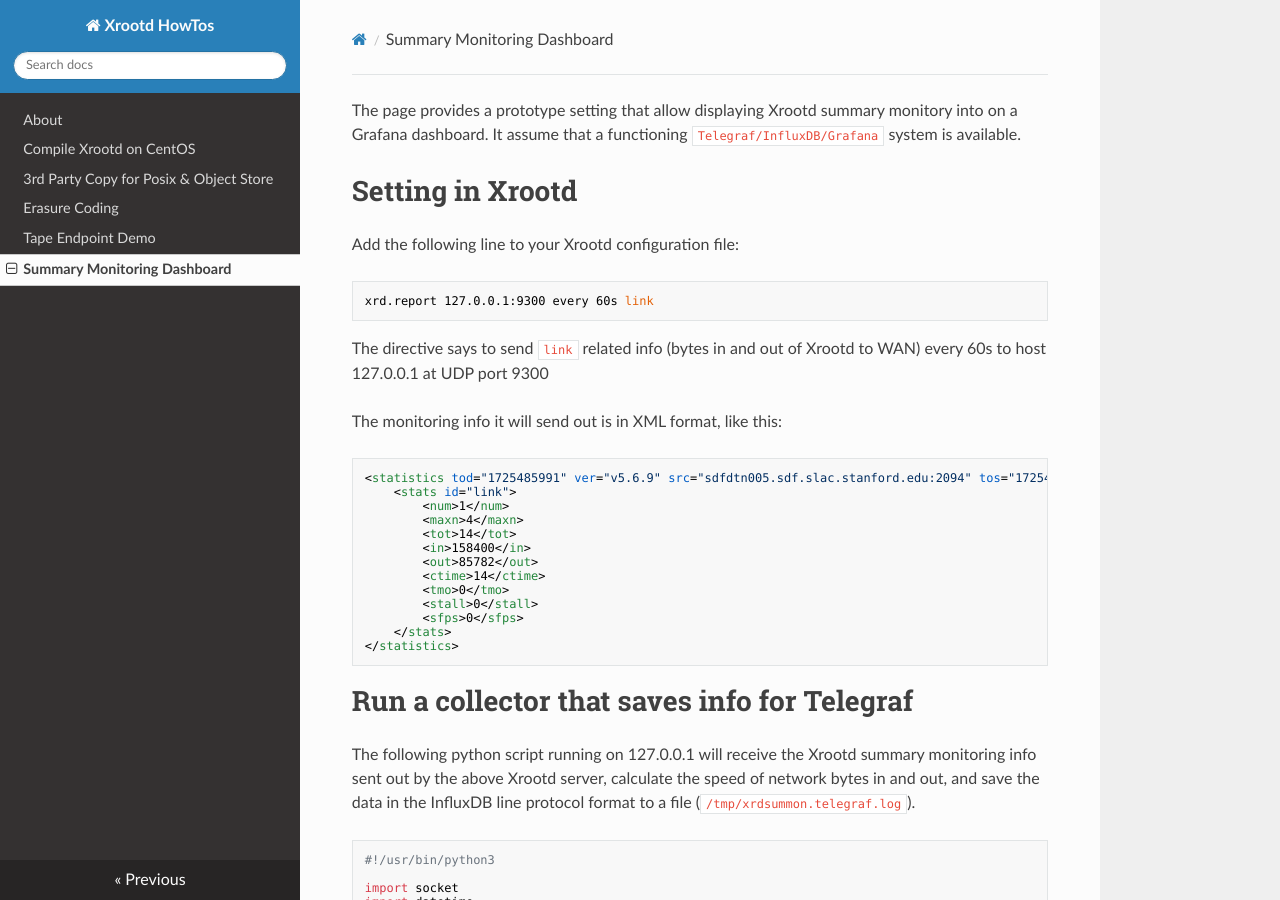
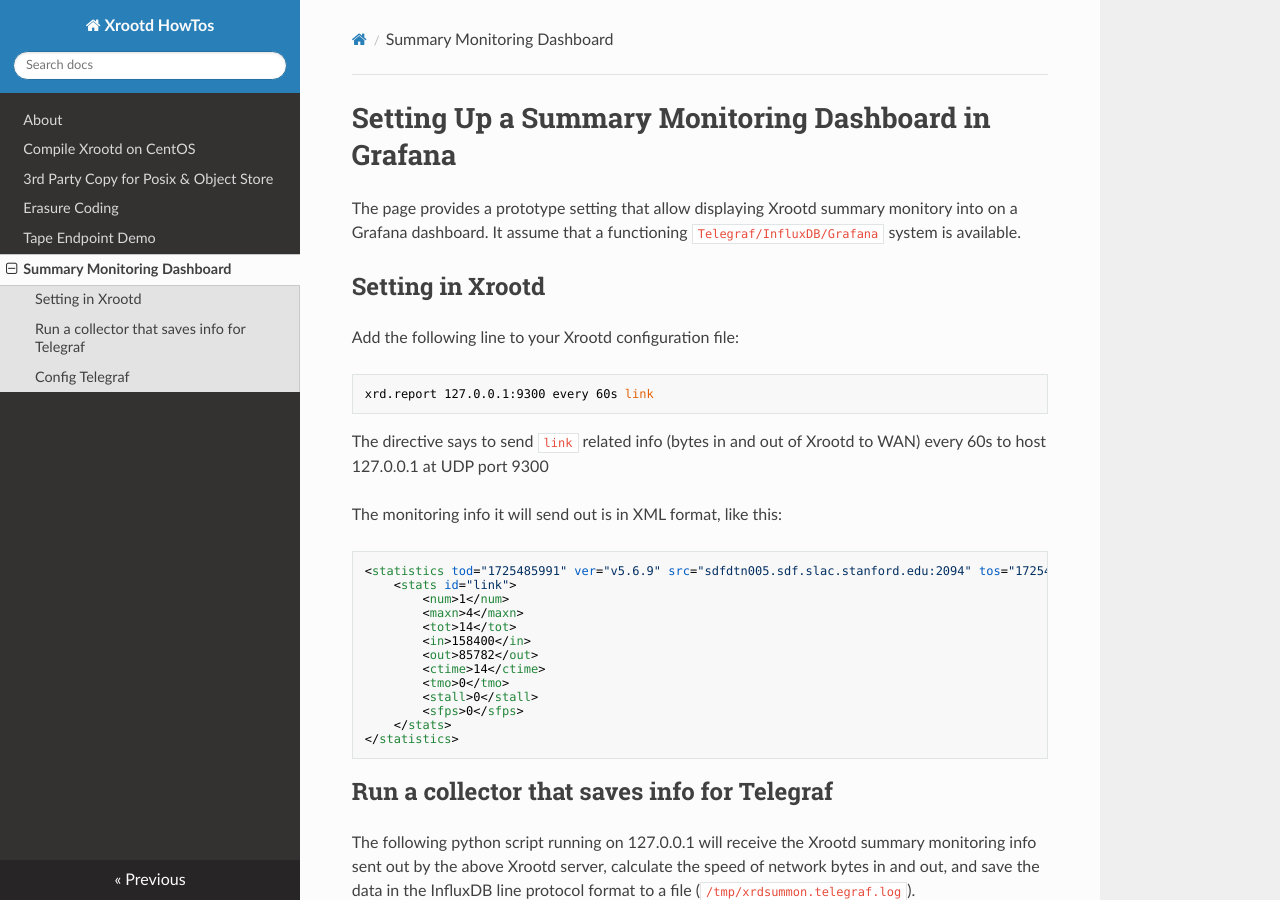
Before and after one commit to xrootd/howto, an MkDocs documentation site: the page built from docs/SummaryMonDashboard/README.md, in a window 1280 px wide and 900 px high. Built offline with MkDocs 1.6.1, drawn with Linux system fonts in a browser that asks for light colours; nearby versions of some CDN libraries.

Commit message:
formatting

````diff
--- a/docs/SummaryMonDashboard/README.md
+++ b/docs/SummaryMonDashboard/README.md
@@ -1,7 +1,9 @@
+# Setting Up a Summary Monitoring Dashboard in Grafana
+
 The page provides a prototype setting that allow displaying Xrootd summary monitory into on a Grafana
 dashboard. It assume that a functioning `Telegraf/InfluxDB/Grafana` system is available.
 
-# Setting in Xrootd
+## Setting in Xrootd
 
 Add the following line to your Xrootd configuration file:
 ```
@@ -27,7 +29,7 @@ The monitoring info it will send out is in XML format, like this:
 </statistics>
 ```
 
-# Run a collector that saves info for Telegraf
+## Run a collector that saves info for Telegraf
 
 The following python script running on 127.0.0.1 will receive the Xrootd summary monitoring info sent out by
 the above Xrootd server, calculate the speed of network bytes in and out, and save the data in the
@@ -84,7 +86,7 @@ while True:
 #                out_file.write(lines[i])
 ```
 
-# Config Telegraf
+## Config Telegraf
 
 Add the following file to /etc/telegraf/telegraf.d/30-xrootd.conf
 ```
````
